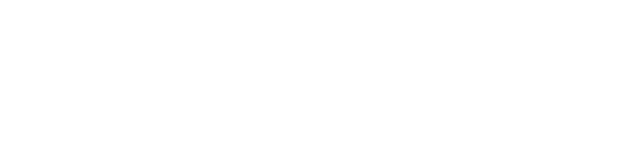
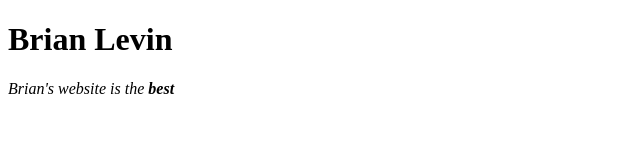
Before and after one commit to BrianLevin/Basic-About-Me-Website, a plain HTML site: page index.html in a window 1280 px wide. Shown: the whole page, without its empty margins (0-640 px from the left). Drawn offline with Linux system fonts and the light colour scheme.

Commit message:
added bold and Emphasized texts

```diff
--- a/index.html
+++ b/index.html
@@ -7,15 +7,14 @@
     <head> <!-- holds information about the webpage and how it should handle the page-->
         <meta charset="utf-8">  <!-- give extra data to html document everything is encoded in utf 8 encording system  has all the unicode character sets encoded every single character system-->
         <meta http-equiv="X-UA-Compatible" content="IE=edge">
-        <title> 🌟 Brian's Personal Site</title>
+        <title> Brian's Personal Site</title>
         <meta name="description" content=""> <!-- each meta will tell the browser how it should render or display the webpage-->
         <meta name="viewport" content="width=device-width, initial-scale=1">
         <link rel="stylesheet" href="">
     </head>
     <body>
-        <!--[if lt IE 7]>
-            <p class="browsehappy">You are using an <strong>outdated</strong> browser. Please <a href="#">upgrade your browser</a> to improve your experience.</p>
-        <![endif]-->
+        <h1>Brian Levin </h1>
+        <p> <em>Brian's website  is the <strong> best</strong> </em></p> <!-- em= italics emphasis strong= bold stand out-->
 
         <script src="" async defer></script>
     </body>
```
